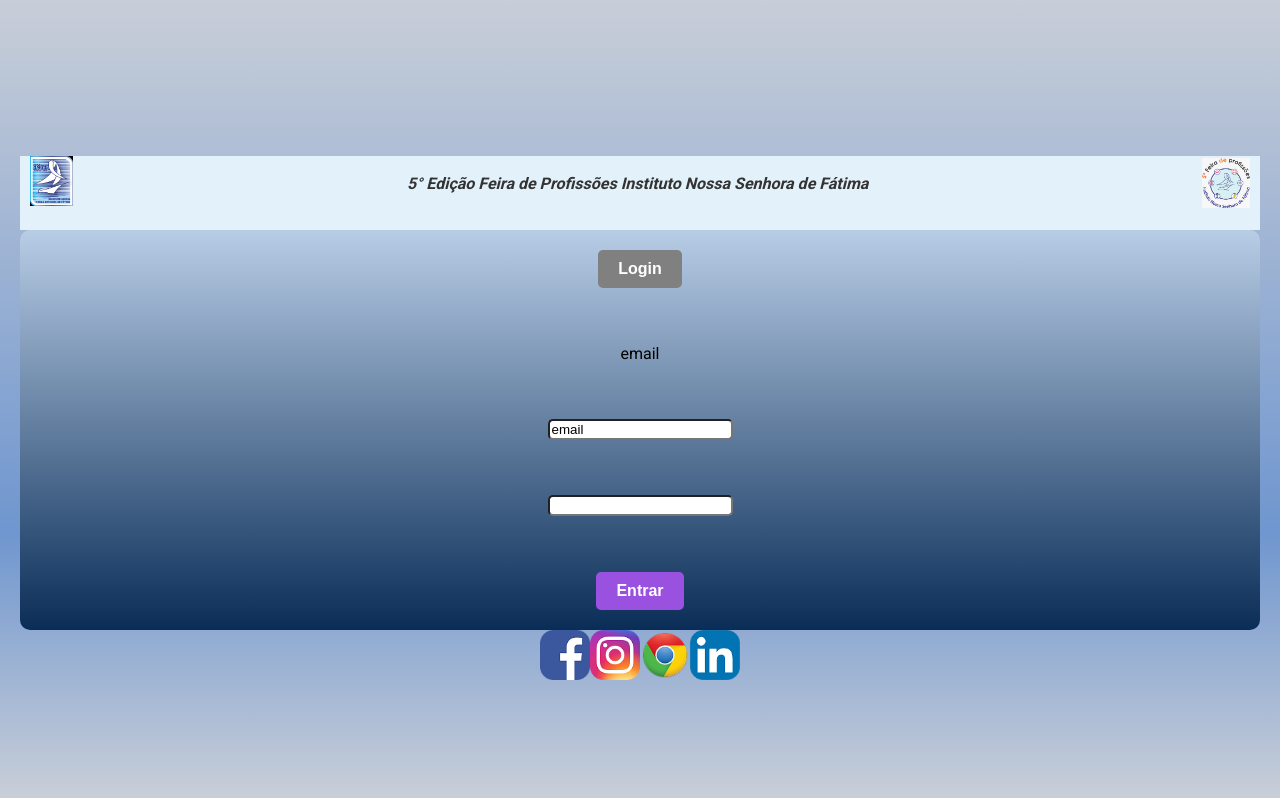
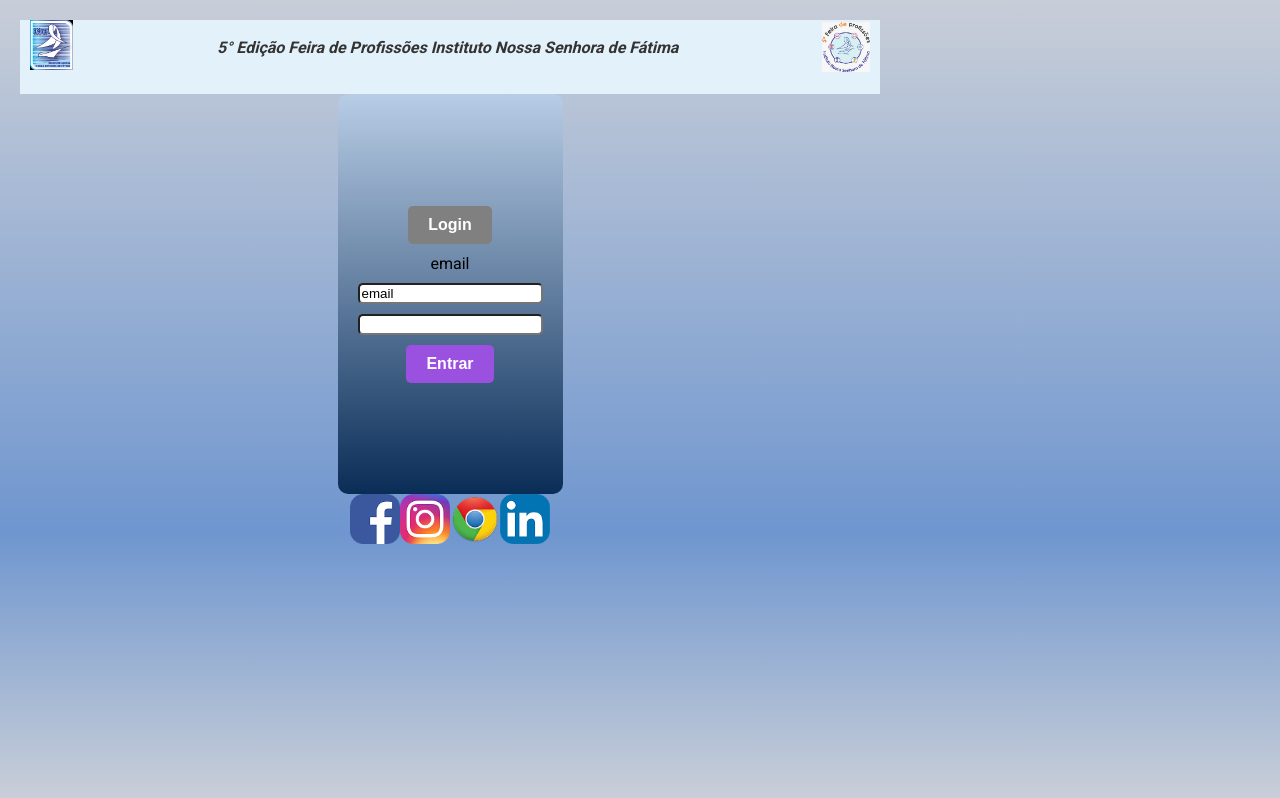
Before and after one commit to Markcyss/projeto-feira-frei-2025, a React (Vite) app: page /login in a window 1280 px wide. Shown: the top 798 px of the page. Built offline with nearby package versions, Linux system fonts and the light colour scheme.

Commit message:
arrumando algumas coisas que tinham dado problema no merge

```diff
--- a/src/pages/paginaregistro.jsx
+++ b/src/pages/paginaregistro.jsx
@@ -31,7 +31,7 @@ function Registro() {
                 </div>
             </header>
 
-            <main className='main'>
+            <main className='main-registro'>
 
                 <div className='main-title'>
                     <h1 className='main-title-text'>Cadastro do Visitante</h1>
--- a/src/pages/stylelogin.scss
+++ b/src/pages/stylelogin.scss
@@ -8,12 +8,11 @@ $button-end: #f4b434;
 
 .login-container {
   font-family: 'Roboto', sans-serif;
-  width: 100vw;
-  height: 100vh;
+  width: 100%;
+  max-width: 900px;
   display: flex;
   flex-direction: column;
   align-items: center;
-  justify-content: center;
   padding: 0 20px;
 }
 
--- a/src/pages/styleregistro.scss
+++ b/src/pages/styleregistro.scss
@@ -44,7 +44,7 @@ $button-end: #f4b434;
   margin: 0 20px;
   text-align: center;
 }
-.main {
+.main-registro {
   width: 100%;
   display: flex;
   flex-wrap: wrap;
```
